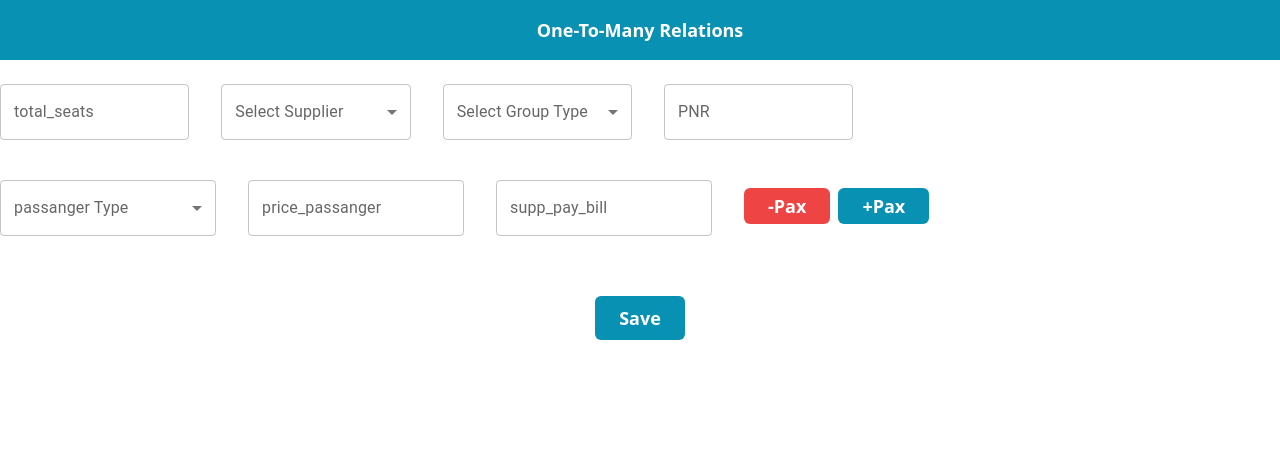
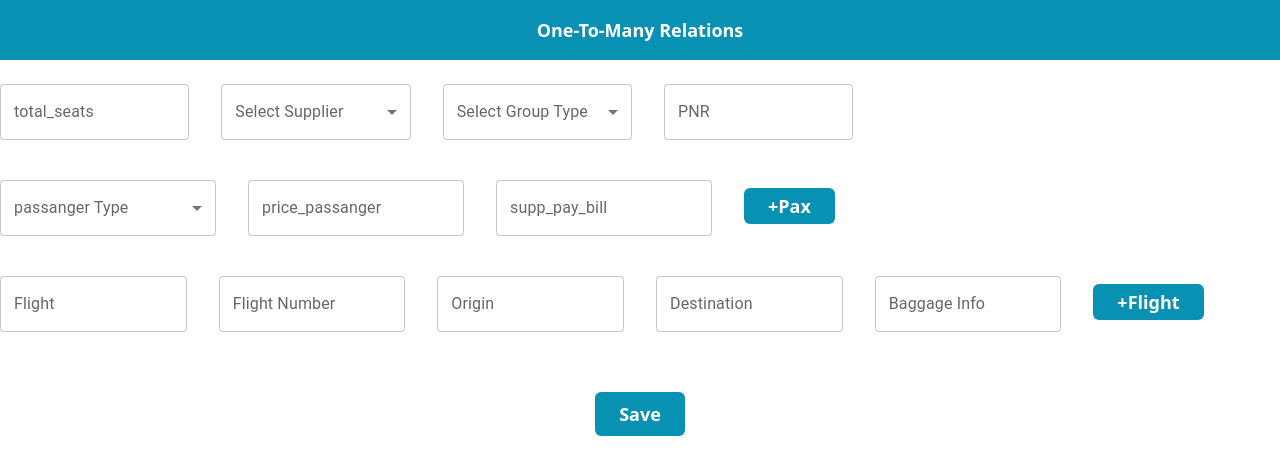
Before and after one commit to Nabi-Ameen/sequelize-frontend, a React (Create React App) app: page / in a window 1280 px wide. Shown: the top 474 px of the page. Built offline with nearby package versions, Linux system fonts and the light colour scheme.

Commit message:
create dynamic field

```diff
--- a/src/components/OneToMany.js
+++ b/src/components/OneToMany.js
@@ -16,6 +16,9 @@ const OneToMany = () => {
     pnr: "",
 
     passanger: [{ passangerType: "", price_passanger: "", supp_pay_bill: "" }],
+    flight: [
+      { flight: "", flt_number: "", origin: "", destination: "", bag_info: "" },
+    ],
   };
   const handleSubmit = (values) => {
     console.log("values", values);
@@ -135,19 +138,19 @@ const OneToMany = () => {
                       <div className="flex my-10 w-9/12 space-x-8" key={index}>
                         <div className="flex-1">
                           <FormControl variant="outlined" fullWidth>
-                            <InputLabel id="demo-simple-select-standard-label">
+                            <InputLabel id={`passangerType-label-${index}`}>
                               passanger Type
                             </InputLabel>
                             <Select
-                              labelId="demo-simple-select-standard-label"
-                              id="demo-simple-select-standard"
+                              labelId={`passangerType-label-${index}`}
+                              id={`passangerType-${index}`}
                               onChange={(e) => {
                                 setFieldValue(
                                   `passanger[${index}].passangerType`,
                                   e.target.value
                                 );
                               }}
-                              value={values?.passangerType}
+                              value={values.passanger[index].passangerType}
                             >
                               {passangerType?.map((option) => (
                                 <MenuItem
@@ -163,10 +166,10 @@ const OneToMany = () => {
                         </div>
                         <div className="flex-1">
                           <TextField
-                            id="price_passanger"
+                            id={`passanger[${index}].price_passanger`}
                             label="price_passanger"
                             variant="outlined"
-                            value={values?.price_passanger}
+                            value={values.passanger[index].price_passanger}
                             onChange={(e) =>
                               setFieldValue(
                                 `passanger[${index}].price_passanger`,
@@ -177,11 +180,10 @@ const OneToMany = () => {
                         </div>
                         <div className="flex-1">
                           <TextField
-                            id="supp_pay_bill"
+                            id={`passanger[${index}].supp_pay_bill`}
                             label="supp_pay_bill"
                             variant="outlined"
-                            name="supp_pay_bill"
-                            value={values?.supp_pay_bill}
+                            value={values.passanger[index].supp_pay_bill}
                             onChange={(e) =>
                               setFieldValue(
                                 `passanger[${index}].supp_pay_bill`,
@@ -191,15 +193,10 @@ const OneToMany = () => {
                           />
                         </div>
                         <div className="flex-1 space-x-2">
+                          {index === 0 ? (
                             <button
                               type="button"
-                            onClick={() => arrayHelpers.remove(index)}
-                            className="px-6 py-1 rounded-md mt-2 bg-red-500 text-white text-lg font-semibold text-center"
-                          >
-                            -Pax
-                          </button>
-                          <button
-                            type="button"
+                              disabled={values.passanger.length === 3}
                               onClick={() =>
                                 arrayHelpers.push({
                                   passangerType: "",
@@ -211,6 +208,125 @@ const OneToMany = () => {
                             >
                               +Pax
                             </button>
+                          ) : (
+                            <button
+                              type="button"
+                              onClick={() => arrayHelpers.remove(index)}
+                              className="px-6 py-1 rounded-md mt-2 bg-red-500 text-white text-lg font-semibold text-center"
+                            >
+                              -Pax
+                            </button>
+                          )}
+                        </div>
+                      </div>
+                    ))}
+                  </div>
+                )}
+              />
+
+              <FieldArray
+                name="flight"
+                render={(arrayHelpers) => (
+                  <div>
+                    {values.flight.map((flt, index) => (
+                      <div className="flex my-10 space-x-8" key={index}>
+                        <div className="flex-1">
+                          <TextField
+                            id={`flight[${index}].flight`}
+                            label="Flight"
+                            variant="outlined"
+                            value={values.flight[index].flight}
+                            onChange={(e) =>
+                              setFieldValue(
+                                `flight[${index}].flight`,
+                                e.target.value
+                              )
+                            }
+                          />
+                        </div>
+                        <div className="flex-1">
+                          <TextField
+                            id={`flight[${index}].flt_number`}
+                            label="Flight Number"
+                            variant="outlined"
+                            value={values.flight[index].flt_number}
+                            onChange={(e) =>
+                              setFieldValue(
+                                `flight[${index}].flt_number`,
+                                e.target.value
+                              )
+                            }
+                          />
+                        </div>
+                        <div className="flex-1">
+                          <TextField
+                            id={`flight[${index}].origin`}
+                            label="Origin"
+                            variant="outlined"
+                            value={values.flight[index].origin}
+                            onChange={(e) =>
+                              setFieldValue(
+                                `flight[${index}].origin`,
+                                e.target.value
+                              )
+                            }
+                          />
+                        </div>
+                        <div className="flex-1">
+                          <TextField
+                            id={`flight[${index}].destination`}
+                            label="Destination"
+                            variant="outlined"
+                            value={values.flight[index].destination}
+                            onChange={(e) =>
+                              setFieldValue(
+                                `flight[${index}].destination`,
+                                e.target.value
+                              )
+                            }
+                          />
+                        </div>
+                        <div className="flex-1">
+                          <TextField
+                            id={`flight[${index}].bag_info`}
+                            label="Baggage Info"
+                            variant="outlined"
+                            value={values.flight[index].bag_info}
+                            onChange={(e) =>
+                              setFieldValue(
+                                `flight[${index}].bag_info`,
+                                e.target.value
+                              )
+                            }
+                          />
+                        </div>
+                        <div className="flex-1 space-x-2">
+                          {index === 0 ? (
+                            <button
+                              type="button"
+                              disabled={values.flight.length === 3}
+                              onClick={() =>
+                                arrayHelpers.push({
+                                  flight: "",
+                                  flt_number: "",
+                                  origin: "",
+                                  destination: "",
+                                  bag_info: "",
+                                })
+                              }
+                              className="px-6 py-1 rounded-md mt-2 bg-cyan-600 text-white text-lg font-semibold text-center"
+                            >
+                              +Flight
+                            </button>
+                          ) : (
+                            <button
+                              type="button"
+                              onClick={() => arrayHelpers.remove(index)}
+                              className="px-6 py-1 rounded-md mt-2 bg-red-500 text-white text-lg font-semibold text-center"
+                            >
+                              -Flight
+                            </button>
+                          )}
                         </div>
                       </div>
                     ))}
```
Lines whose indentation alone changed are shown as unchanged.
